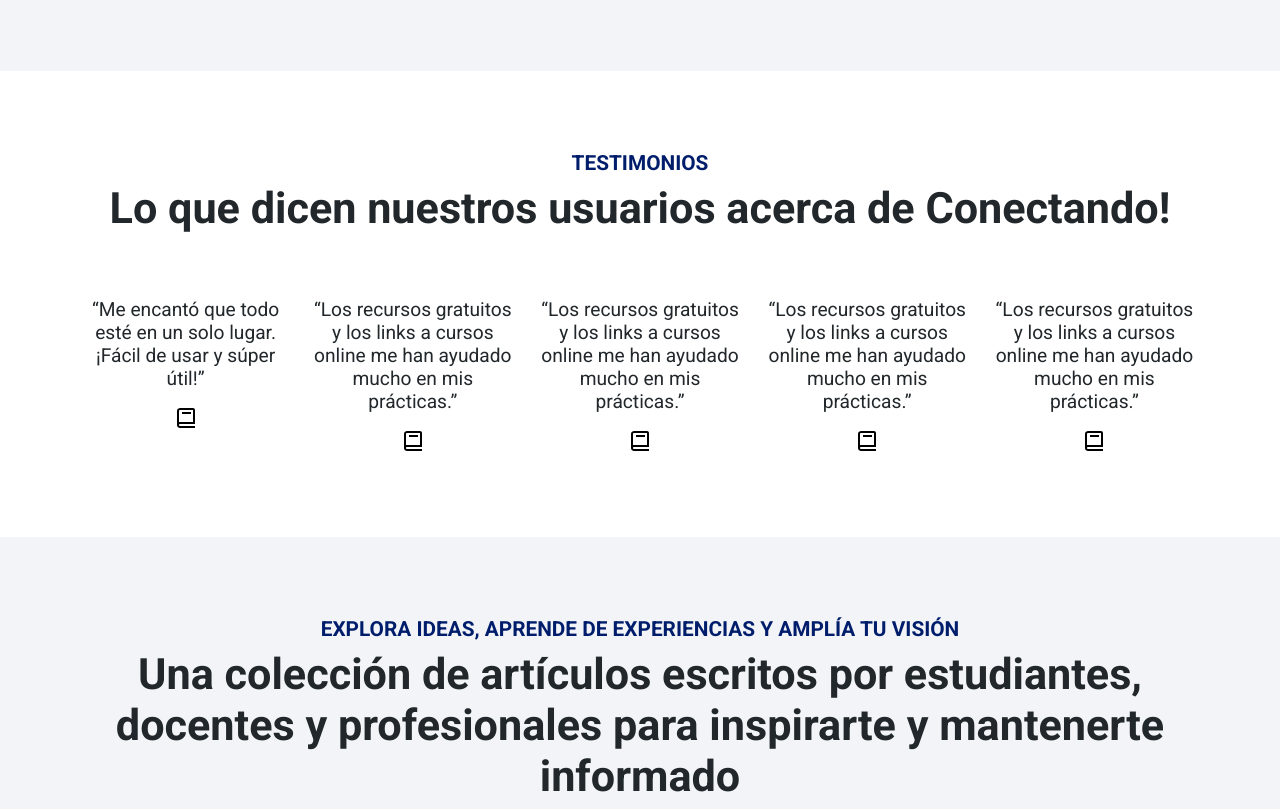
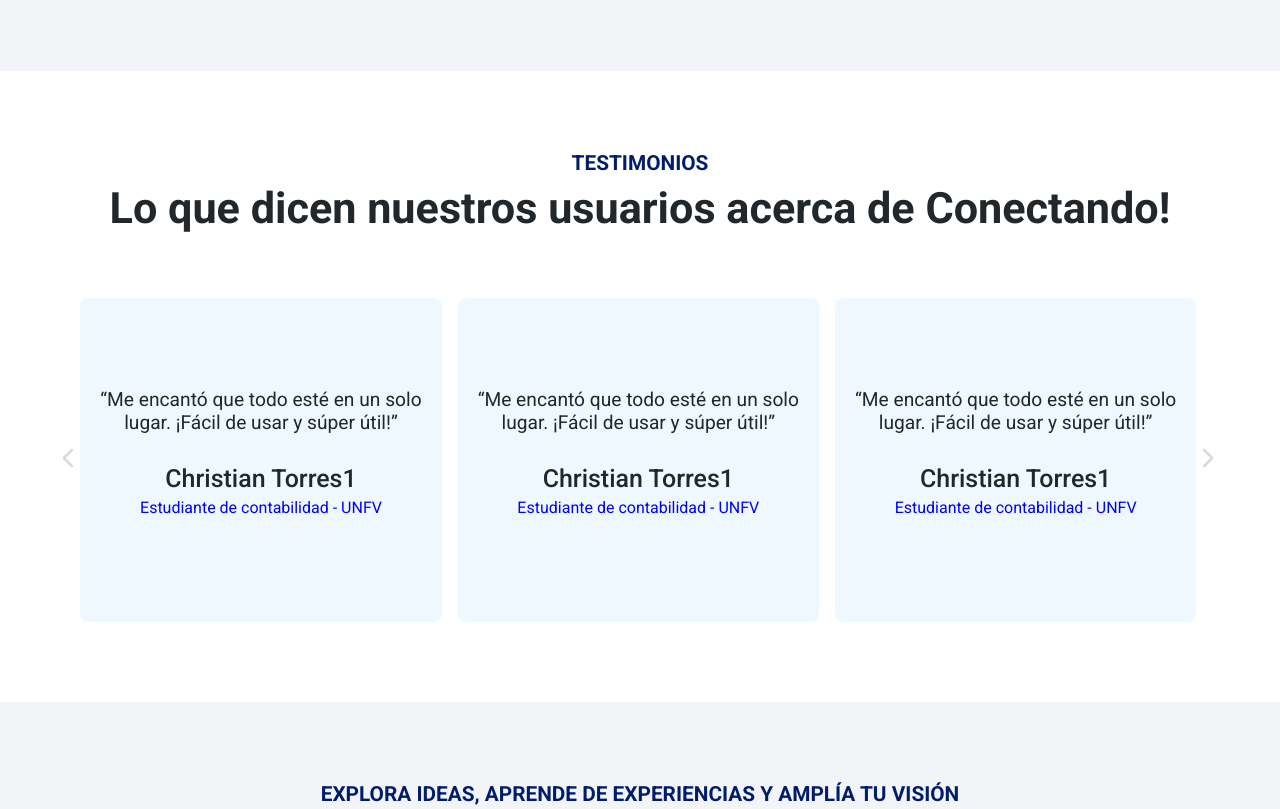
Before and after one commit to pcrisho/website-dpg.github.io, a website: page public/index.html in a window 1280 px wide. Shown: the part 1659-2468 px from the top of the page. Drawn offline with Linux system fonts and the light colour scheme.

Commit message:
update carousel in index.html

```diff
--- a/public/index.html
+++ b/public/index.html
@@ -41,6 +41,9 @@
     <!-- Hojas de estilos de la página -->
     <link rel="stylesheet" href="../src/css/layout/header.css">
     <link rel="stylesheet" href="../src/css/layout/styles.css">
+    <link rel="stylesheet" href="../src/css/layout/card-slider.css">
+
+    <script src="../src/js/script.js" defer></script>
 
 </head>
 
@@ -234,78 +237,46 @@
                     <h2>Lo que dicen nuestros usuarios acerca de Conectando!</h2>
                 </div>
 
+                <div class="wrapper">
+                    <figure class="arrow" id="left">
+                        <img src="./assets/icons/arrow-l.svg" alt="arrow left" >
+                    </figure>
 
+                    <ul class="carousel">
+                        <li class="carousel__card">
+                            <div class="carousel__card__img">
+                                <p>“Me encantó que todo esté en un solo lugar. ¡Fácil de usar y súper útil!”</p>
+                                <h2>Christian Torres1</h2>
+                                <span>Estudiante de contabilidad - UNFV</span>
+                            </div>
+                        </li>
+                        <li class="carousel__card">
+                            <div class="carousel__card__img">
+                                <p>“Me encantó que todo esté en un solo lugar. ¡Fácil de usar y súper útil!”</p>
+                                <h2>Christian Torres1</h2>
+                                <span>Estudiante de contabilidad - UNFV</span>
+                            </div>
+                        </li>
+                        <li class="carousel__card">
+                            <div class="carousel__card__img">
+                                <p>“Me encantó que todo esté en un solo lugar. ¡Fácil de usar y súper útil!”</p>
+                                <h2>Christian Torres1</h2>
+                                <span>Estudiante de contabilidad - UNFV</span>
+                            </div>
+                        </li>
+                        <li class="carousel__card">
+                            <div class="carousel__card__img">
+                                <p>“Me encantó que todo esté en un solo lugar. ¡Fácil de usar y súper útil!”</p>
+                                <h2>Christian Torres1</h2>
+                                <span>Estudiante de contabilidad - UNFV</span>
+                            </div>
+                        </li>
 
-                <div class="container__grid">
-                    <div class="container__grid__item">
-                        <p>“Me encantó que todo esté en un solo lugar. ¡Fácil de usar y súper útil!”</p>
-
-                        <div>
-                            <figure class="">
-                                <img src="./assets/icons/book.svg" class="nav__logo">
-                            </figure>
-                            <span></span>
-                            <span></span>
-                        </div>
-                    </div>
-
-                    <div class="container__grid__item">
-                        <p>“Los recursos gratuitos y los links a cursos online me han ayudado mucho en mis prácticas.”
-                        </p>
-
-                        <div>
-                            <figure class="">
-                                <img src="./assets/icons/book.svg" class="nav__logo">
-                            </figure>
-                            <span></span>
-                            <span></span>
-                        </div>
-                    </div>
-
-                    <div class="container__grid__item">
-                        <p>“Los recursos gratuitos y los links a cursos online me han ayudado mucho en mis prácticas.”
-                        </p>
-
-                        <div>
-                            <figure class="">
-                                <img src="./assets/icons/book.svg" class="nav__logo">
-                            </figure>
-                            <span></span>
-                            <span></span>
-                        </div>
-                    </div>
-
-                    <div class="container__grid__item">
-                        <p>“Los recursos gratuitos y los links a cursos online me han ayudado mucho en mis prácticas.”
-                        </p>
-
-                        <div>
-                            <figure class="">
-                                <img src="./assets/icons/book.svg" class="nav__logo">
-                            </figure>
-                            <span></span>
-                            <span></span>
-                        </div>
-                    </div>
-
-                    <div class="container__grid__item">
-                        <p>“Los recursos gratuitos y los links a cursos online me han ayudado mucho en mis prácticas.”
-                        </p>
-
-                        <div>
-                            <figure class="">
-                                <img src="./assets/icons/book.svg" class="nav__logo">
-                            </figure>
-                            <span></span>
-                            <span></span>
-                        </div>
-                    </div>
-
+                    </ul>
+                    <figure class="arrow" id="right">
+                        <img src="./assets/icons/arrow-r.svg" alt="arrow right" >
+                    </figure>
                 </div>
-
-
-
-
 
             </div>
 
--- /dev/null
+++ b/src/css/layout/card-slider.css
@@ -0,0 +1,111 @@
+*,
+::after,
+::before {
+    margin: 0;
+    box-sizing: border-box;
+}
+
+
+.wrapper {
+    max-width: 1400px;
+    width: 100%;
+    position: relative;
+}
+
+.wrapper .arrow {
+    cursor: pointer;
+    position: absolute;
+    top: 50%;
+    transform: translateY(-50%);
+}
+
+.wrapper .arrow img {
+    padding: 50% ;
+}
+
+.wrapper .arrow:first-child {
+    left: -30px;
+}
+.wrapper .arrow:last-child {
+    right: -8px;
+}
+
+.wrapper .carousel {
+    display: grid;
+    grid-auto-flow: column;
+    grid-auto-columns: calc((100% / 3) - 12px);
+    gap: 16px;
+    padding-left: 0px;
+    overflow-x: auto;
+    scroll-snap-type: x mandatory;
+    scroll-behavior: smooth;
+    scrollbar-width: 0;
+}
+
+.carousel::-webkit-scrollbar{
+    display: none;
+}
+
+.carousel.no-transition {
+    scroll-behavior: auto;
+}
+
+.carousel.dragging {
+    scroll-snap-type:none;
+    scroll-behavior: auto;
+}
+
+.carousel.dragging .carousel__card {
+    cursor: grab;
+    user-select: none;
+}
+
+.carousel .carousel__card {
+    scroll-snap-align: start;
+    height: 324px;
+    list-style: none;
+    background-color:aliceblue;
+    border-radius: 8px;
+    display: flex;
+    cursor: pointer;
+    padding-bottom: 15px;
+    align-items: center;
+    justify-content: center;
+    flex-direction: column;
+
+}
+
+.carousel__card .carousel__card__img {
+    /*background: ;*/
+
+}
+
+.carousel__card h2 {
+    font-weight: 500;
+    font-size: 1.56rem;
+    margin: 30px 0 5px;
+}
+
+.carousel__card span {
+    color: blue;
+}
+
+.carousel__card .carousel__card__img img{
+width: 140px;
+height: 140px;
+object-fit: cover;
+border-radius: 50%;
+
+}
+
+@media screen  and (max-width: 900px){
+    .wrapper .carousel {
+        grid-auto-columns: calc((100% / 2) - 8px);
+    }
+}
+
+@media screen  and (max-width: 600px){
+    .wrapper .carousel {
+        grid-auto-columns: 100%;
+    }
+}
--- /dev/null
+++ b/src/js/script.js
@@ -0,0 +1,79 @@
+const wrapper = document.querySelector(".wrapper");
+const carousel = document.querySelector(".carousel");
+const arrowBtns = document.querySelectorAll(".wrapper .arrow");
+const firstCardWidth = carousel.querySelector(".carousel__card").offsetWidth
+const carouselChildrens = [...carousel.children];
+
+let isDragging = false, startX, startScrollLeft, timeoutID;
+
+// Obtiene el número de cards que pueden entrar en la vista del carrusel
+let cardPerView = Math.round(carousel.offsetWidth / firstCardWidth);
+
+// Inserta copias de algunas cards del inicio del carrusel para un scrolling infinito
+carouselChildrens.slice(-cardPerView).reverse().forEach(card => {
+    carousel.insertAdjacentHTML("afterbegin", card.outerHTML);
+});
+
+// Inserta copias de algunas cards del final del carrusel para un scrolling infinito
+carouselChildrens.slice(0, cardPerView).forEach(card => {
+    carousel.insertAdjacentHTML("beforeend", card.outerHTML);
+});
+
+// Lista de eventos para los botones realicen desplazamiento por el carrusel por la derecha e izquierda
+arrowBtns.forEach( btn => {
+    btn.addEventListener("click", () => {
+        carousel.scrollLeft += btn.id ===  "left" ? - firstCardWidth : firstCardWidth; //right
+    })
+});
+
+const draggStart = (e) => {
+    isDragging = true;
+    carousel.classList.add("dragging")
+    // Guarda el cursor inicial y la posición del scroll del carrusel
+    startX = e.pageX;
+    startScrollLeft = carousel.scrollLeft
+}
+
+const dragging = (e) => {
+    if(!isDragging) return; // Si isDragging es falso, retornará hacia aquí
+    // Actualiza la posición del scroll del carrusel en base al movimiento del cursor
+    carousel.scrollLeft = startScrollLeft - (e.pageX - startX);
+}
+
+const dragStop = () => {
+    isDragging = false;
+    carousel.classList.remove("dragging")
+}
+
+const autoPlay = () => {
+    if(window.innerWidth < 800) return; //Retornar si la ventana es más pequeña que 800
+    // Recorre  el carrusel después de 2500ms
+    timeoutID = setTimeout(() => carousel.scrollLeft += firstCardWidth, 2500)
+}
+autoPlay();
+
+const InfinityScroll = () => {
+    // Si el carrusel está en el inicio, scrollea al final
+    if(carousel.scrollLeft === 0) {
+        carousel.classList.add("no-transition");
+        carousel.scrollLeft = carousel.scrollWidth - ( 2 * carousel.offsetWidth);
+        carousel.classList.remove("no-transition");
+    }
+    // Si el carrusel está en el final, scrollea al inicio
+    else if(Math.ceil(carousel.scrollLeft) === carousel.scrollWidth - carousel.offsetWidth) {
+        carousel.classList.add("no-transition");
+        carousel.scrollLeft = carousel.offsetWidth;
+        carousel.classList.remove("no-transition");
+    }
+
+    // Limpia el timeoupt y lo empieza nuevamente si el mouse no está dentro del carrusel
+    clearTimeout(timeoutID);
+    if(!wrapper.matches(":hover")) autoPlay();
+}
+
+carousel.addEventListener("mousedown" , draggStart);
+carousel.addEventListener("mousemove" , dragging);
+document.addEventListener("mouseup" , dragStop);
+carousel.addEventListener("scroll" , InfinityScroll);
+wrapper.addEventListener("mouseenter" , () => clearTimeout(timeoutID));
+wrapper.addEventListener("mouseleave" , autoPlay);
```
Also changed, not shown: public/assets/icons/arrow-l.svg (added), public/assets/icons/arrow-r.svg (added).
